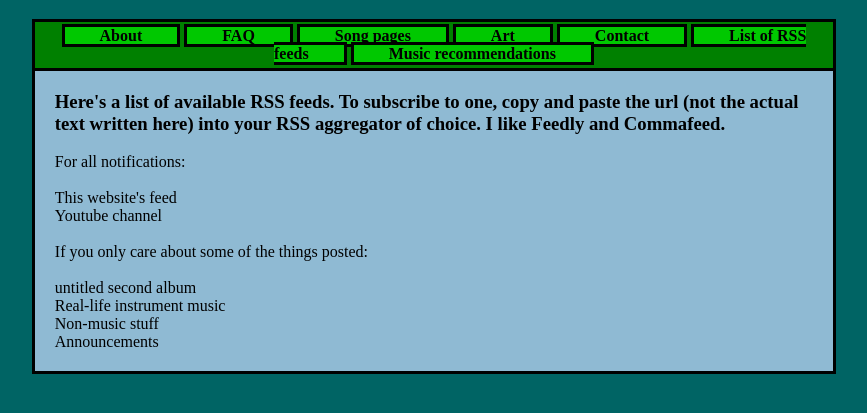
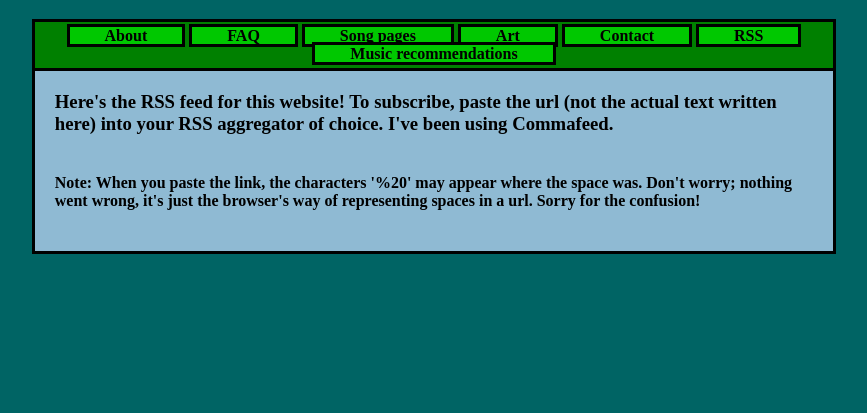
Before and after one commit to samhmusic/samhmusic.github.io, a plain HTML site: page rss-list.html in a window 1280 px wide. Shown: the part 61-474 px from the top of the page, without its empty margins (206-1073 px from the left). Drawn offline with Linux system fonts and the light colour scheme.

Commit message:
lighty buttons and various page changes

```diff
--- a/Sam Hendrickson.xml
+++ b/Sam Hendrickson.xml
@@ -12,7 +12,7 @@
 	<guid>https://samhmusic.github.io/sp5.html</guid>
 	<description>This song alternates between two different moods; the title is a bit of an indication of that.
 	<![CDATA[
-	<p></p>
+	<br><br>
 	<a href="https://drive.google.com/uc?export=download&id=0B1070C_Qe3h6ajhtSWV2cF9lR3c">Download</a>
 	<br>
 	<a href="https://www.youtube.com/watch?v=b_qMj4cd5bY">Youtube</a>
--- a/rss-list.html
+++ b/rss-list.html
@@ -16,25 +16,16 @@
 <a href="sp5.html">Song pages</a>
 <a href="art.html">Art</a>
 <a href="contact.html">Contact</a>
-<a href="rss-list.html">List of RSS feeds</a>
+<a href="https://samhmusic.github.io/Sam%20Hendrickson.xml">RSS</a>
 <a href="music-rec.html">Music recommendations</a></p>
 </div>
 </div>
 <div id="main">
-<h3>Here's a list of available RSS feeds. To subscribe to one, copy and paste the url (not the actual text written here)
-into your RSS aggregator of choice. I like Feedly and Commafeed.</h3>
+<h3>Here's the RSS feed for this website! To subscribe, paste the url (not the actual text written here) into your RSS aggregator of choice.
+I've been using Commafeed.</h3>
 <br>
-<p>For all notifications:</p>
-<br>
-<p>This website's feed</p>
-<p>Youtube channel</p>
-<br>
-<p>If you only care about some of the things posted:</p>
-<br>
-<p>untitled second album</p>
-<p>Real-life instrument music</p>
-<p>Non-music stuff</p>
-<p>Announcements</p>
+<h4>Note: When you paste the link, the characters '%20' may appear where the space was. Don't worry; nothing went wrong, it's just the browser's way of representing spaces in a url.
+Sorry for the confusion!</h4>
 </div>
     </body>
 </html>
--- a/stylesheet.css
+++ b/stylesheet.css
@@ -41,6 +41,10 @@ p {
 	border: solid;
 }
 
+#sidebar-content p a:hover {
+	background-color: rgb(0,255,0);
+}
+
 #sitetitle {
 	color: black;
 	text-decoration: none;
```
Also changed, not shown: a1.html (+1 -1 lines), a2.html (+1 -1 lines), about.html (+2 -2 lines), art.html (+1 -1 lines), blank.html (+1 -1 lines), contact.html (+2 -2 lines), faq.html (+14 -1 lines), index.html (+1 -1 lines), music-rec.html (+1 -1 lines), sp0.html (+1 -1 lines), sp1.html (+1 -1 lines), sp2.html (+1 -1 lines), sp3.html (+1 -1 lines), sp4.html (+1 -1 lines), 1 more files.
